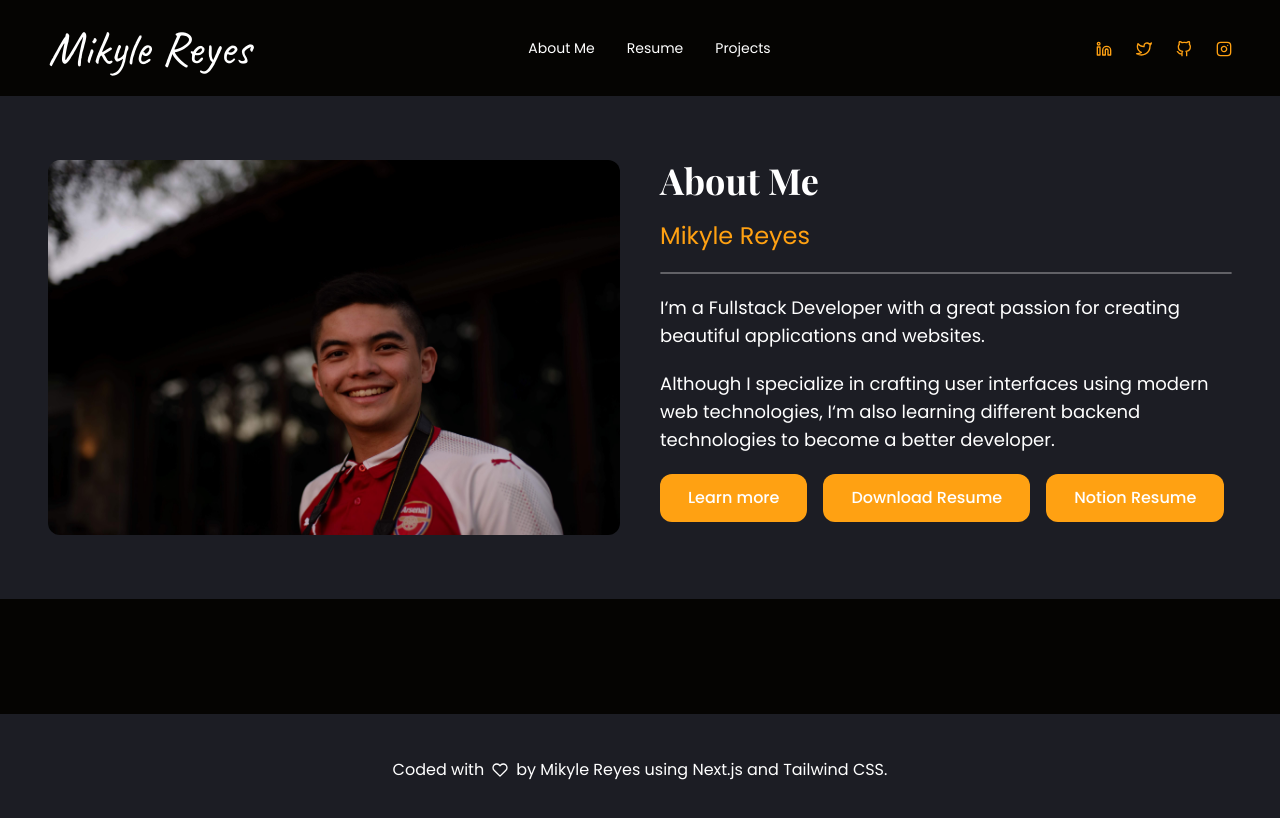
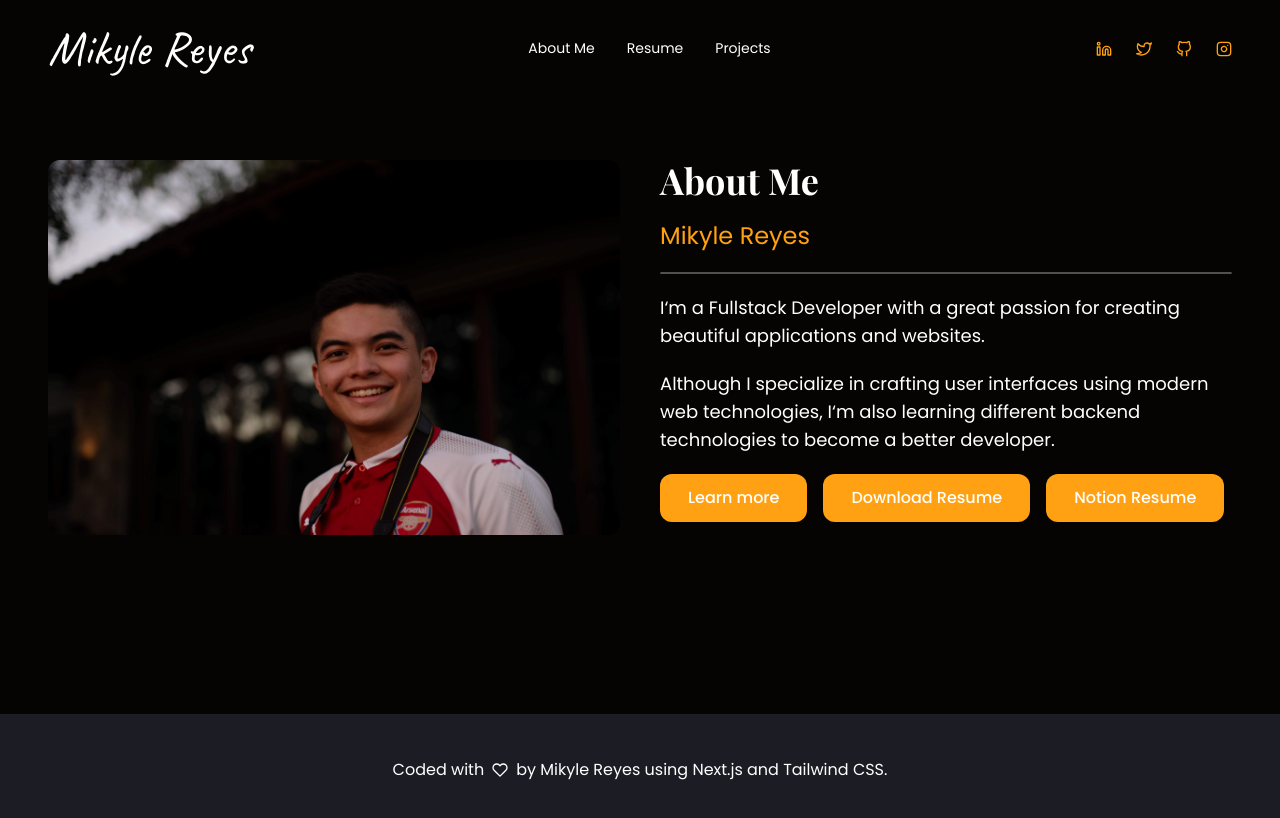
Before and after one commit to muhkyle17/portfolio-website, a Next.js app: page /about-me in a window 1280 px wide. Shown: the top 818 px of the page. Built offline with nearby package versions, Linux system fonts and the light colour scheme; a web font is replaced by a local one.

Commit message:
Temporarily remove the background-color for the about me page

```diff
--- a/components/About.js
+++ b/components/About.js
@@ -80,7 +80,7 @@ const About = () => {
 
   return (
     <>
-      <section id='about' className='py-12 lg:py-16 bg-secondary'>
+      <section id='about' className='py-12 lg:py-16 //bg-secondary'>
         <div className='container mx-auto flex flex-wrap lg:flex-nowrap h-full gap-10'>
           <div className='flex items-start justify-center w-full'>
             <Image
```
